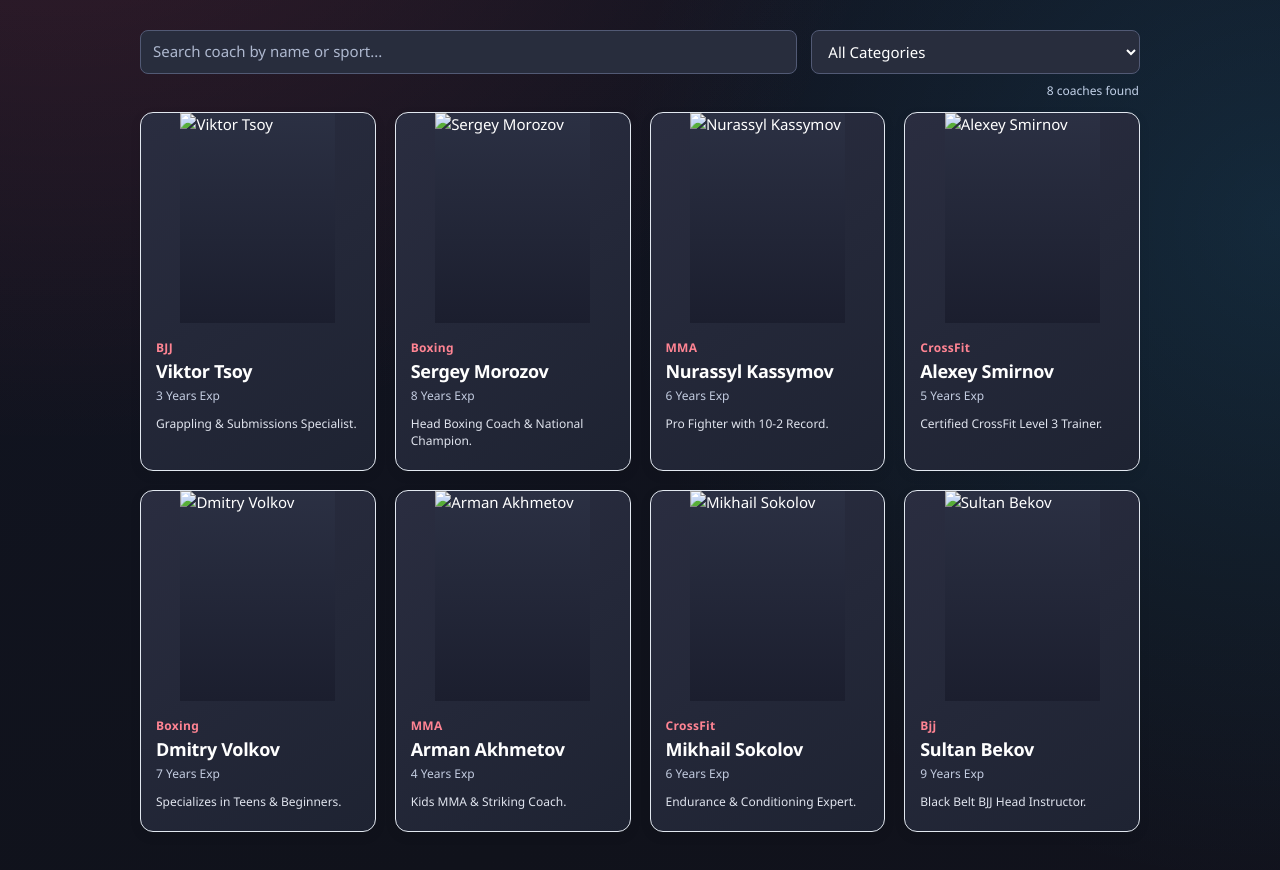
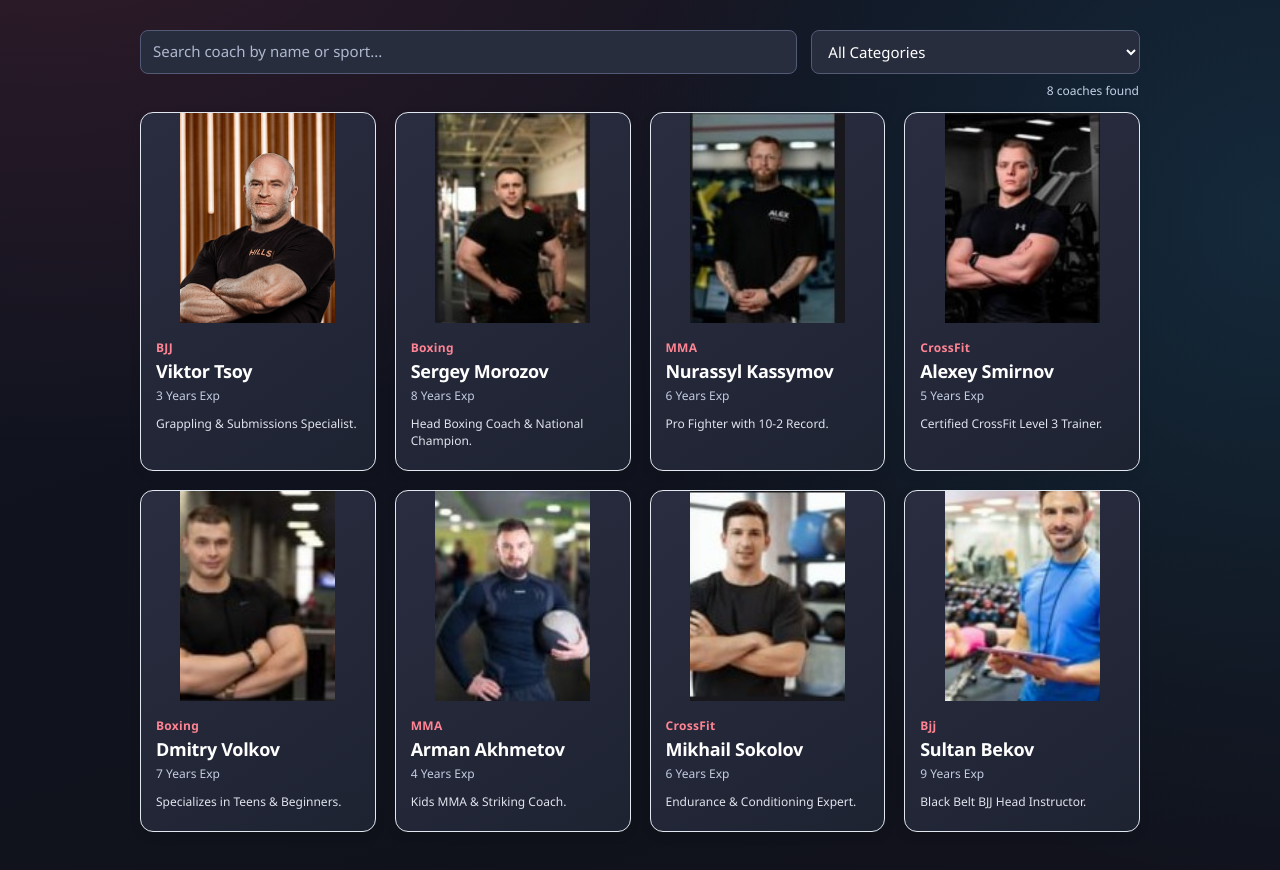
Before and after one commit to dalibaebnurzhan-source/MidtermWebDalibaevNurzhanIT-2505, a plain HTML site: page trainers.html in a window 1280 px wide. Shown: the part 194-1064 px from the top of the page. Drawn offline with Linux system fonts and the light colour scheme; files whose address does not match are found by name.

Commit message:
Update trainer entries with new images and data

```diff
--- a/trainers.html
+++ b/trainers.html
@@ -48,14 +48,14 @@
         </div>
         <p class="result-count" id="result-count" role="status" aria-live="polite"></p>
         <div class="trainer-grid" id="trainer-grid">
-          <article class="trainer-card" data-name="Viktor Tsoy" data-category="bjj"><img src="images/coach1.jpg" alt="Viktor Tsoy" loading="lazy"><div class="trainer-copy"><p class="trainer-sport">BJJ</p><h2>Viktor Tsoy</h2><p class="experience">3 Years Exp</p><p class="trainer-description">Grappling &amp; Submissions Specialist.</p></div></article>
-          <article class="trainer-card" data-name="Sergey Morozov" data-category="boxing"><img src="images/coach2.jpeg" alt="Sergey Morozov" loading="lazy"><div class="trainer-copy"><p class="trainer-sport">Boxing</p><h2>Sergey Morozov</h2><p class="experience">8 Years Exp</p><p class="trainer-description">Head Boxing Coach &amp; National Champion.</p></div></article>
-          <article class="trainer-card" data-name="Nurassyl Kassymov" data-category="mma"><img src="images/coach3.jpeg" alt="Nurassyl Kassymov" loading="lazy"><div class="trainer-copy"><p class="trainer-sport">MMA</p><h2>Nurassyl Kassymov</h2><p class="experience">6 Years Exp</p><p class="trainer-description">Pro Fighter with 10-2 Record.</p></div></article>
-          <article class="trainer-card" data-name="Alexey Smirnov" data-category="crossfit"><img src="images/coach4.jpeg" alt="Alexey Smirnov" loading="lazy"><div class="trainer-copy"><p class="trainer-sport">CrossFit</p><h2>Alexey Smirnov</h2><p class="experience">5 Years Exp</p><p class="trainer-description">Certified CrossFit Level 3 Trainer.</p></div></article>
-          <article class="trainer-card" data-name="Dmitry Volkov" data-category="boxing"><img src="images/coach5.jpg" alt="Dmitry Volkov" loading="lazy"><div class="trainer-copy"><p class="trainer-sport">Boxing</p><h2>Dmitry Volkov</h2><p class="experience">7 Years Exp</p><p class="trainer-description">Specializes in Teens &amp; Beginners.</p></div></article>
-          <article class="trainer-card" data-name="Arman Akhmetov" data-category="mma"><img src="images/coach6.jpeg" alt="Arman Akhmetov" loading="lazy"><div class="trainer-copy"><p class="trainer-sport">MMA</p><h2>Arman Akhmetov</h2><p class="experience">4 Years Exp</p><p class="trainer-description">Kids MMA &amp; Striking Coach.</p></div></article>
-          <article class="trainer-card" data-name="Mikhail Sokolov" data-category="crossfit"><img src="images/coach7.jpg" alt="Mikhail Sokolov" loading="lazy"><div class="trainer-copy"><p class="trainer-sport">CrossFit</p><h2>Mikhail Sokolov</h2><p class="experience">6 Years Exp</p><p class="trainer-description">Endurance &amp; Conditioning Expert.</p></div></article>
-          <article class="trainer-card" data-name="Sultan Bekov" data-category="bjj"><img src="images/coach8.jpg" alt="Sultan Bekov" loading="lazy"><div class="trainer-copy"><p class="trainer-sport">Bjj</p><h2>Sultan Bekov</h2><p class="experience">9 Years Exp</p><p class="trainer-description">Black Belt BJJ Head Instructor.</p></div></article>
+          <article class="trainer-card" data-name="Viktor Tsoy" data-category="bjj"><img src="coach1..jpg" alt="Viktor Tsoy" loading="lazy"><div class="trainer-copy"><p class="trainer-sport">BJJ</p><h2>Viktor Tsoy</h2><p class="experience">3 Years Exp</p><p class="trainer-description">Grappling &amp; Submissions Specialist.</p></div></article>
+          <article class="trainer-card" data-name="Sergey Morozov" data-category="boxing"><img src="coach2.jpeg" alt="Sergey Morozov" loading="lazy"><div class="trainer-copy"><p class="trainer-sport">Boxing</p><h2>Sergey Morozov</h2><p class="experience">8 Years Exp</p><p class="trainer-description">Head Boxing Coach &amp; National Champion.</p></div></article>
+          <article class="trainer-card" data-name="Nurassyl Kassymov" data-category="mma"><img src="coach3.jpeg" alt="Nurassyl Kassymov" loading="lazy"><div class="trainer-copy"><p class="trainer-sport">MMA</p><h2>Nurassyl Kassymov</h2><p class="experience">6 Years Exp</p><p class="trainer-description">Pro Fighter with 10-2 Record.</p></div></article>
+          <article class="trainer-card" data-name="Alexey Smirnov" data-category="crossfit"><img src="coach4.jpeg" alt="Alexey Smirnov" loading="lazy"><div class="trainer-copy"><p class="trainer-sport">CrossFit</p><h2>Alexey Smirnov</h2><p class="experience">5 Years Exp</p><p class="trainer-description">Certified CrossFit Level 3 Trainer.</p></div></article>
+          <article class="trainer-card" data-name="Dmitry Volkov" data-category="boxing"><img src="coach5.jpg" alt="Dmitry Volkov" loading="lazy"><div class="trainer-copy"><p class="trainer-sport">Boxing</p><h2>Dmitry Volkov</h2><p class="experience">7 Years Exp</p><p class="trainer-description">Specializes in Teens &amp; Beginners.</p></div></article>
+          <article class="trainer-card" data-name="Arman Akhmetov" data-category="mma"><img src="coach6.jpeg" alt="Arman Akhmetov" loading="lazy"><div class="trainer-copy"><p class="trainer-sport">MMA</p><h2>Arman Akhmetov</h2><p class="experience">4 Years Exp</p><p class="trainer-description">Kids MMA &amp; Striking Coach.</p></div></article>
+          <article class="trainer-card" data-name="Mikhail Sokolov" data-category="crossfit"><img src="coach7.jpg" alt="Mikhail Sokolov" loading="lazy"><div class="trainer-copy"><p class="trainer-sport">CrossFit</p><h2>Mikhail Sokolov</h2><p class="experience">6 Years Exp</p><p class="trainer-description">Endurance &amp; Conditioning Expert.</p></div></article>
+          <article class="trainer-card" data-name="Sultan Bekov" data-category="bjj"><img src="coach8.jpg" alt="Sultan Bekov" loading="lazy"><div class="trainer-copy"><p class="trainer-sport">Bjj</p><h2>Sultan Bekov</h2><p class="experience">9 Years Exp</p><p class="trainer-description">Black Belt BJJ Head Instructor.</p></div></article>
         </div>
         <p class="empty-state" id="empty-state" hidden>No trainers found. Try a different name or category.</p>
       </div>
```
